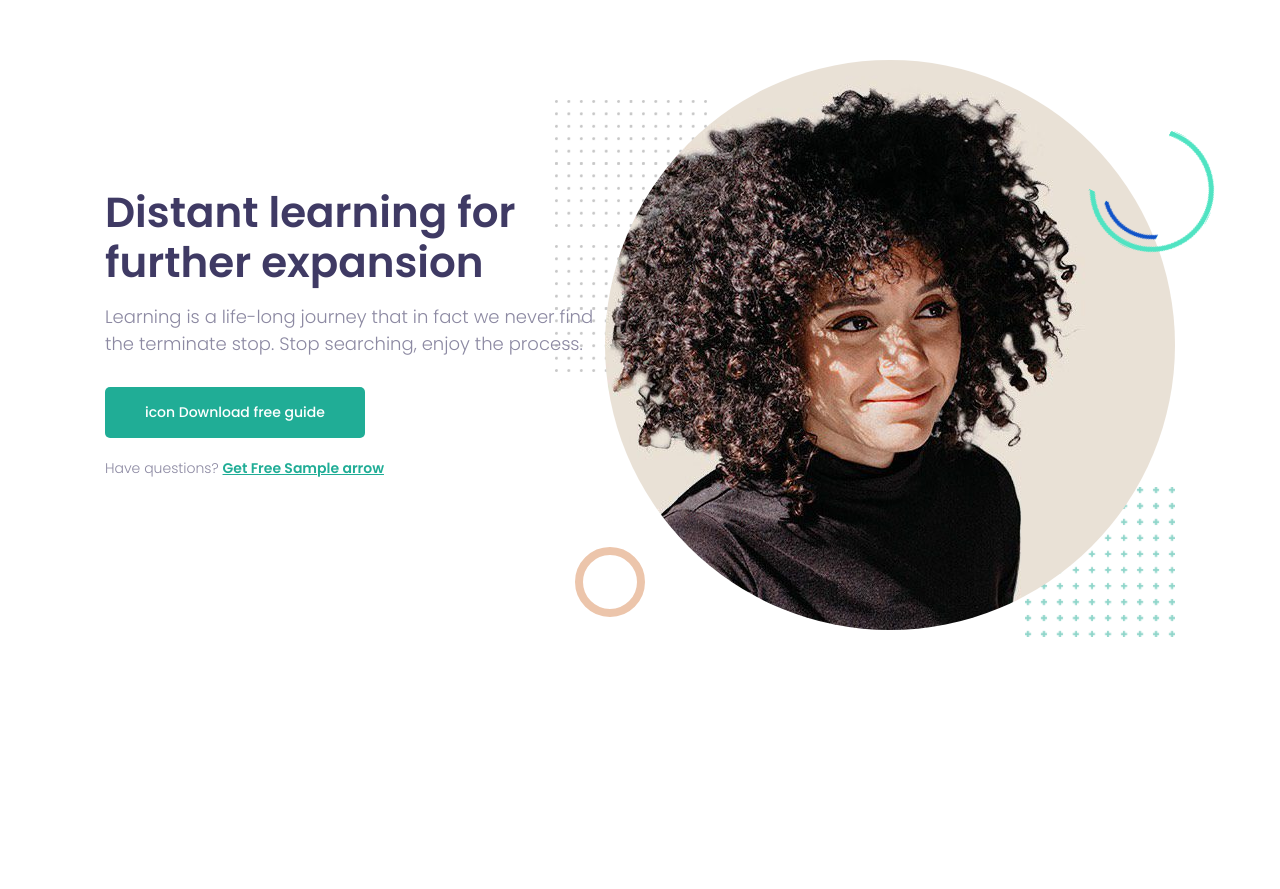
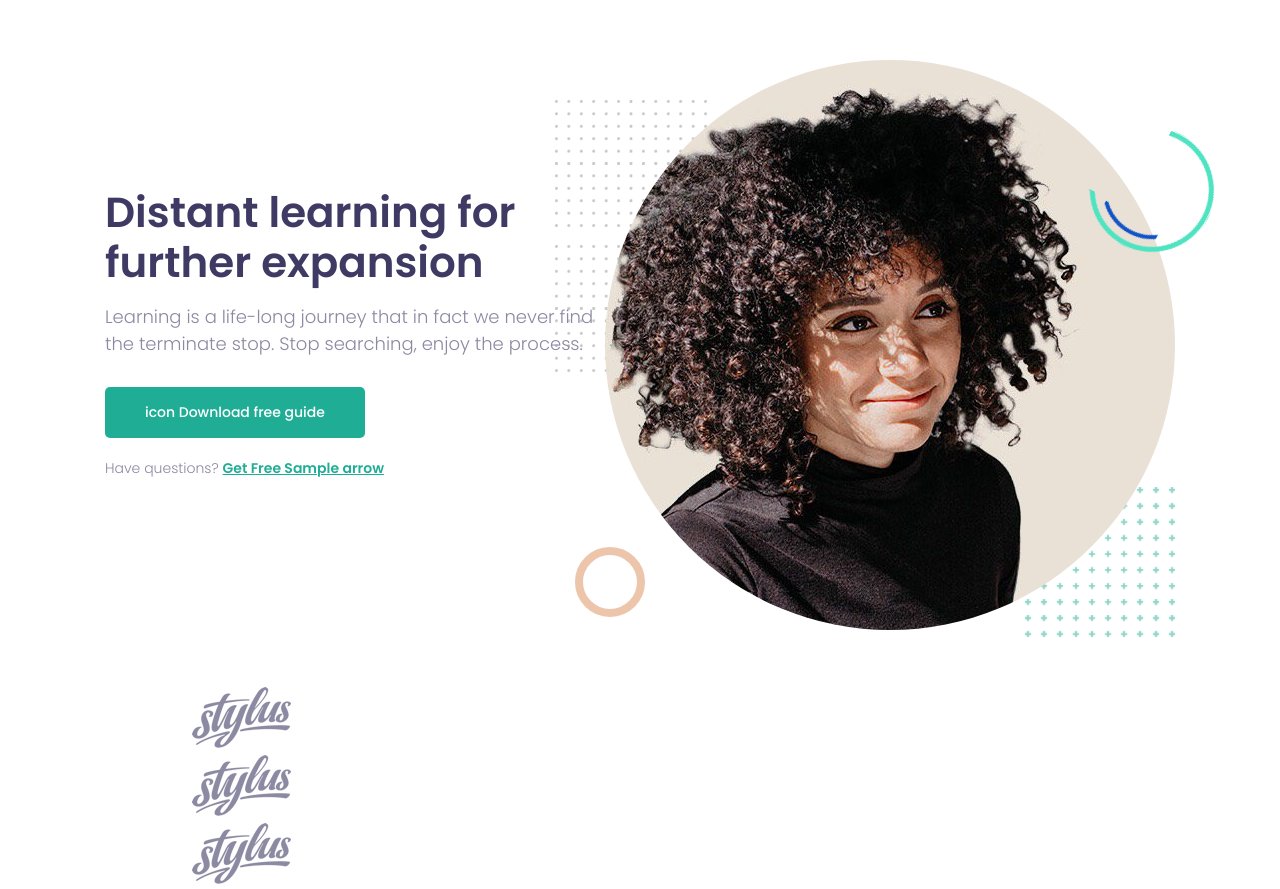
Before and after one commit to MicheleLafronza/proj-html-vuejs, a Vue app: page / in a window 1280 px wide. Shown: the top 889 px of the page. Before the commit the page ends 800 px from the top, so only its background shows below. Built offline with nearby package versions, Linux system fonts and the light colour scheme.

Commit message:
feat: set-up clients section

```diff
--- a/src/pages/CoursePortalComponents/CoursePortalHero.vue
+++ b/src/pages/CoursePortalComponents/CoursePortalHero.vue
@@ -1,11 +1,17 @@
 <script>
 export default {
   name: "CoursePortalHero",
+  data() {
+    return {
+      clientsImg: [],
+    };
+  },
 };
 </script>
 
 <template>
   <div class="container">
+    <div class="hero">
       <!-- sezione sinistra dell'hero -->
       <div class="left-content-section">
         <!-- titolo e sottotitolo -->
@@ -56,6 +62,22 @@ export default {
         <div class="round"></div>
       </div>
     </div>
+
+    <div class="clients">
+      <div class="client-img">
+        <img src="../../../public/Immagini/client-logo-01.png" alt="" />
+      </div>
+      <div class="client-img">
+        <img src="../../../public/Immagini/client-logo-01.png" alt="" />
+      </div>
+      <div class="client-img">
+        <img src="../../../public/Immagini/client-logo-01.png" alt="" />
+      </div>
+      <div class="client-img">
+        <img src="../../../public/Immagini/client-logo-01.png" alt="" />
+      </div>
+    </div>
+  </div>
 </template>
 
 <style lang="scss" scoped>
@@ -64,9 +86,14 @@ export default {
 .container {
   width: 70%;
   margin: 60px auto;
+}
+
+// HERO SECTION
+.hero {
   display: flex;
   align-items: center;
   justify-content: center;
+  margin-bottom: 50px;
 }
 
 // left content
@@ -132,7 +159,7 @@ export default {
       border-radius: 50%;
     }
   }
-
+  // background shapes
   .shape {
     position: absolute;
   }
@@ -171,4 +198,6 @@ export default {
     left: -30px;
   }
 }
+
+// CLIENTS SECTION
 </style>
```
Lines whose indentation alone changed are shown as unchanged.
